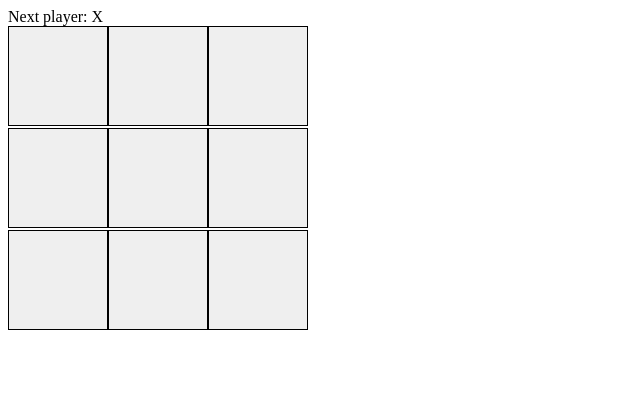
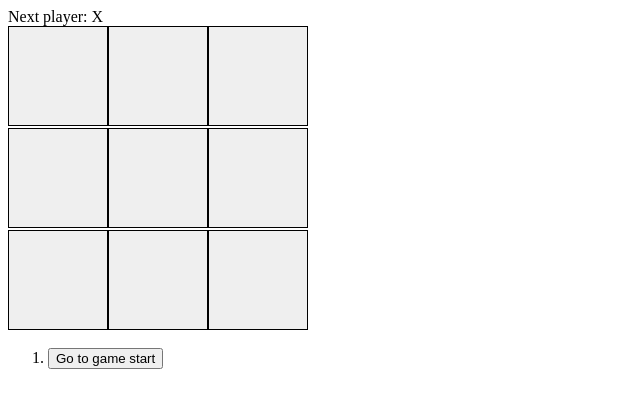
Before and after one commit to IngridAkeida/Tutorial-Tic-Tac-Toe, a React (Vite) app: page / in a window 1280 px wide. Shown: the top 408 px of the page, without its empty margins (0-640 px from the left). Built offline with nearby package versions, Linux system fonts and the light colour scheme.

Commit message:
update commit

```diff
--- a/src/App.tsx
+++ b/src/App.tsx
@@ -1,16 +1,48 @@
+import { useState } from "react";
 import Board from "./components/Board";
 
-function game() {
+function Game() {
+  const [xIsNext, setXIsNext] = useState(true);
+  const [history, setHistory] = useState([Array(9).fill(null)]);
+  const currentSquares = history[history.length-1];
+
+  function handlePlay(nextSquares){
+    setHistory([...history, nextSquares]);
+    setXIsNext(!xIsNext);
+  }
+
+  function jumpTo(nextMove) {
+    // TODO
+  }
+
+  const moves = history.map((squares, move) => {
+    let description;
+    if (move > 0) {
+      description = `Go to move #${move}`;
+    } else {
+      description = `Go to game start`;
+    }
+    return (
+      <li key={move}>
+        <button onClick={() => jumpTo(move)}>{description}</button>
+      </li>
+    );
+  });
+
   return(
     <div className="game">
       <div className="game-board">
-        <Board/>
+        <Board
+          xIsNext={xIsNext}
+          squares={currentSquares}
+          onPlay={handlePlay}
+        />
       </div>
       <div className="game-info">
-        <ol>{/**/}</ol>
+        <ol>{moves}</ol>
       </div>
     </div>
   );
 }
 
-export default game;
+export default Game;
--- a/src/components/Board.tsx
+++ b/src/components/Board.tsx
@@ -1,10 +1,6 @@
-import { useState } from "react";
 import Square from "./Square";
 
-function Board() {
-  const [xIsNext, setXIsNext] = useState(true);
-  const [squares, setSquares] = useState(Array(9).fill(null));
-
+function Board({xIsNext, squares, onPlay}) {
 
   function handleClick(i) {
 
@@ -19,8 +15,7 @@
     } else {
       nextSquares[i] = "O";
     }
-    setSquares(nextSquares);
-    setXIsNext(!xIsNext);
+    onPlay(nextSquares);
   }
 
   const winner = calculateWinner(squares);
```
